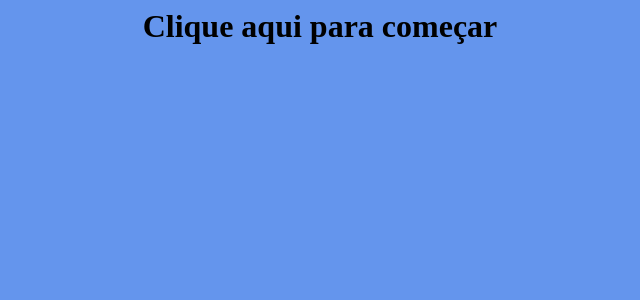
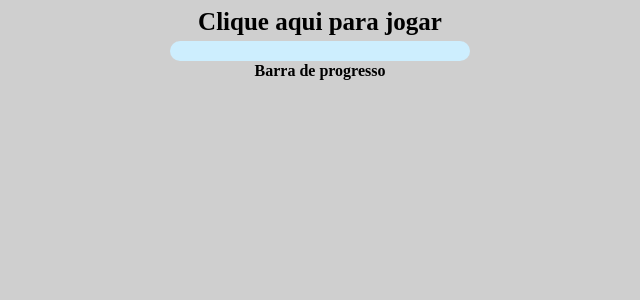
Before and after one commit to DarkSide-Dev/DarkSide-Dev.github.io, a PHP site: page /circulos/ in a window 1280 px wide. Shown: the top 300 px of the page, without its empty margins (320-960 px from the left). Run offline with PHP 8.4, Linux system fonts and the light colour scheme.

Commit message:
Alteração no layout do jogo dos círculos

```diff
--- a/circulos/assets/css/style.css
+++ b/circulos/assets/css/style.css
@@ -1,5 +1,59 @@
 body{
-    background-color: cornflowerblue;
+    background-color: rgb(207, 207, 207);
+}
+
+progress{
+    appearance: none;
+    width: 300px;
+    height: 20px;
+    transition: all ease .6s;
+    -webkit-transition: all ease .6s;
+    -moz-transition: all ease .6s;
+    -ms-transition: all ease .6s;
+    -o-transition: all ease .6s;
+}
+
+progress::-webkit-progress-bar{
+    background-color: #cdeefe;
+    border-radius: 10px;
+    -webkit-border-radius: 10px;
+    -moz-border-radius: 10px;
+    -ms-border-radius: 10px;
+    -o-border-radius: 10px;
+    transition: all ease .6s;
+    -webkit-transition: all ease .6s;
+    -moz-transition: all ease .6s;
+    -ms-transition: all ease .6s;
+    -o-transition: all ease .6s;
+}
+
+progress::-webkit-progress-value{
+    background-color: #007aff;
+    border-radius: 10px;
+    -webkit-border-radius: 10px;
+    -moz-border-radius: 10px;
+    -ms-border-radius: 10px;
+    -o-border-radius: 10px;
+    transition: all ease .6s;
+    -webkit-transition: all ease .6s;
+    -moz-transition: all ease .6s;
+    -ms-transition: all ease .6s;
+    -o-transition: all ease .6s;
+    position: relative;
+}
+
+span{
+    font-weight: bold;
+}
+
+.inProgress::-webkit-progress-value{
+    border-top-right-radius: 0 !important;
+    border-bottom-right-radius: 0 !important;
+    transition: all ease .6s;
+    -webkit-transition: all ease .6s;
+    -moz-transition: all ease .6s;
+    -ms-transition: all ease .6s;
+    -o-transition: all ease .6s;
 }
 
 main{
@@ -9,7 +63,7 @@ main{
     -ms-transition: all ease .7s;
     -o-transition: all ease .7s;
     position: relative;
-    background-color: #557fcc;
+    background-color:  rgb(185, 184, 184);
     border-radius: 10px;
     -webkit-border-radius: 10px;
     -moz-border-radius: 10px;
@@ -20,13 +74,16 @@ main{
 header{
     width: 100%;
     text-align: center;
-    height: 100px;
+    height: auto;
+    margin-bottom: 10px;
 }
 
 h1{
     cursor: pointer;
     z-index: 999;
     margin-top: 0;
+    margin-bottom: 5px;
+    font-size: 25px;
 }
 
 h1 span{
@@ -34,8 +91,8 @@ h1 span{
 }
 
 .bola{
-    width: 30px;
-    height: 30px;
+    width: 40px;
+    height: 40px;
     border-radius: 50%;
     -webkit-border-radius: 50%;
     -moz-border-radius: 50%;
@@ -51,9 +108,9 @@ h1 span{
 }
 
 .red{
-    background-color: red;
+    background-color: rgb(167, 33, 33);
 }
 
 .green{
-    background-color: green;
+    background-color: royalblue;
 }
--- a/circulos/assets/js/script.js
+++ b/circulos/assets/js/script.js
@@ -1,4 +1,5 @@
 let lvl = 1;
+let time = 17 - lvl * 2;
 
 function Click(number){
     let x = document.getElementById(number);
@@ -6,13 +7,24 @@ function Click(number){
     x.classList.add("green");
     x.removeAttribute("onclick");
 
+    let bar = document.getElementById("ranger");
+
+    if(bar.value >= 9.5){
+
+        bar.classList.remove("inProgress");
+        time = 0;
+
+    }
+
+    bar.value += 0.5;
+
     let date = new Date();
 
     let ball = document.querySelector("main");
 
     let id = Math.floor((Math.random() * 2000) + 1) + "+" + date.getMilliseconds() + "-" + date.getSeconds();
 
-    ball.innerHTML += `<div class="bola red" id="${id}" onclick="Click('${id}')" style="bottom:${Math.floor((Math.random() * 90) + 1)}%;left:${Math.floor((Math.random() * 90) + 1)}%"></div>`;
+    ball.innerHTML += `<div class="bola red" id="${id}" onclick="Click('${id}')" style="bottom:${Math.floor((Math.random() * 90) + 1)}%;left:${Math.floor((Math.random() * 80) + 1)}%"></div>`;
 }
 
 function SemiStart(){
@@ -21,11 +33,11 @@ function SemiStart(){
 
     let clock = document.getElementById("timer");
 
-    document.querySelector("header").removeAttribute("onclick");
+    document.querySelector("h1").removeAttribute("onclick");
 
     let main = document.querySelector("main");
 
-    main.style.height = screen.height - 110 + "px";
+    main.style.height = screen.height - 117 + "px";
 
     let timer = setInterval(() => {
 
@@ -48,8 +60,6 @@ function SemiStart(){
 
 function Start(){
 
-    let time = 17 - lvl * 2;
-
     let clock = document.getElementById("timer");
 
     let ball = document.querySelector("main");
@@ -64,21 +74,46 @@ function Start(){
 
             clearInterval(timer);
 
-            let x = document.querySelectorAll(".green");
+            let bar = document.getElementById("ranger");
 
-            clock.innerHTML = `Parabéns, você marcou ${x.length} pontos!!`;
+            if(bar.value == 10){
 
-            ball.style.opacity = "0";
+                clock.innerHTML = `Parabéns, encheu a barra de progresso!!`;
 
-            setTimeout(() => {
+                ball.style.opacity = "0";
 
-                ball.innerHTML = "";
-                ball.style.opacity = "1";
+                setTimeout(() => {
 
-                document.querySelector("header").setAttribute("onclick", "SemiStart()");
-                clock.innerHTML = "Clique aqui para começar";
+                    ball.innerHTML = "";
+                    ball.style.opacity = "1";
 
-            }, 4000);
+                    document.querySelector("h1").setAttribute("onclick", "SemiStart()");
+                    clock.innerHTML = "Clique aqui para jogar novamente";
+                    bar.value = 0;
+
+                }, 5000);
+
+            }
+            else{
+
+                clock.innerHTML = `Você conseguiu ${bar.value * 10}%, tente novamente!!`;
+
+                ball.style.opacity = "0";
+
+                setTimeout(() => {
+
+                    ball.innerHTML = "";
+                    ball.style.opacity = "1";
+
+                    document.querySelector("h1").setAttribute("onclick", "SemiStart()");
+                    clock.innerHTML = "Clique aqui para jogar novamente";
+                    bar.value = 0;
+
+                }, 5000);
+
+            }
+
+            time = 17;
 
         }else{
 
--- a/circulos/index.html
+++ b/circulos/index.html
@@ -9,8 +9,11 @@
     </head>
     <body>
 
-        <header onclick="SemiStart()">
-            <h1><span id="timer">Clique aqui para começar</span></h1>
+        <header>
+            <h1 onclick="SemiStart()"><span id="timer">Clique aqui para jogar</span></h1>
+            <progress id="ranger" value="0" max="10" class="inProgress"> dsd</progress>
+            <br>
+            <span>Barra de progresso</span>
         </header>
 
         <main>
--- a/index.html
+++ b/index.html
@@ -240,7 +240,7 @@
 
                     <div class="area_desc">
 
-                        <p>Projeto onde clica-se nos círculos vermelhos para transformá-los em verdes, mostrando o total de pontos final.</p>
+                        <p>Projeto onde clica-se nos círculos vermelhos para transformá-los em azuis, com o objetivo de preencher a barra de progresso.</p>
 
                     </div>
 
```
Also changed, not shown: assets/img/circle.png.
